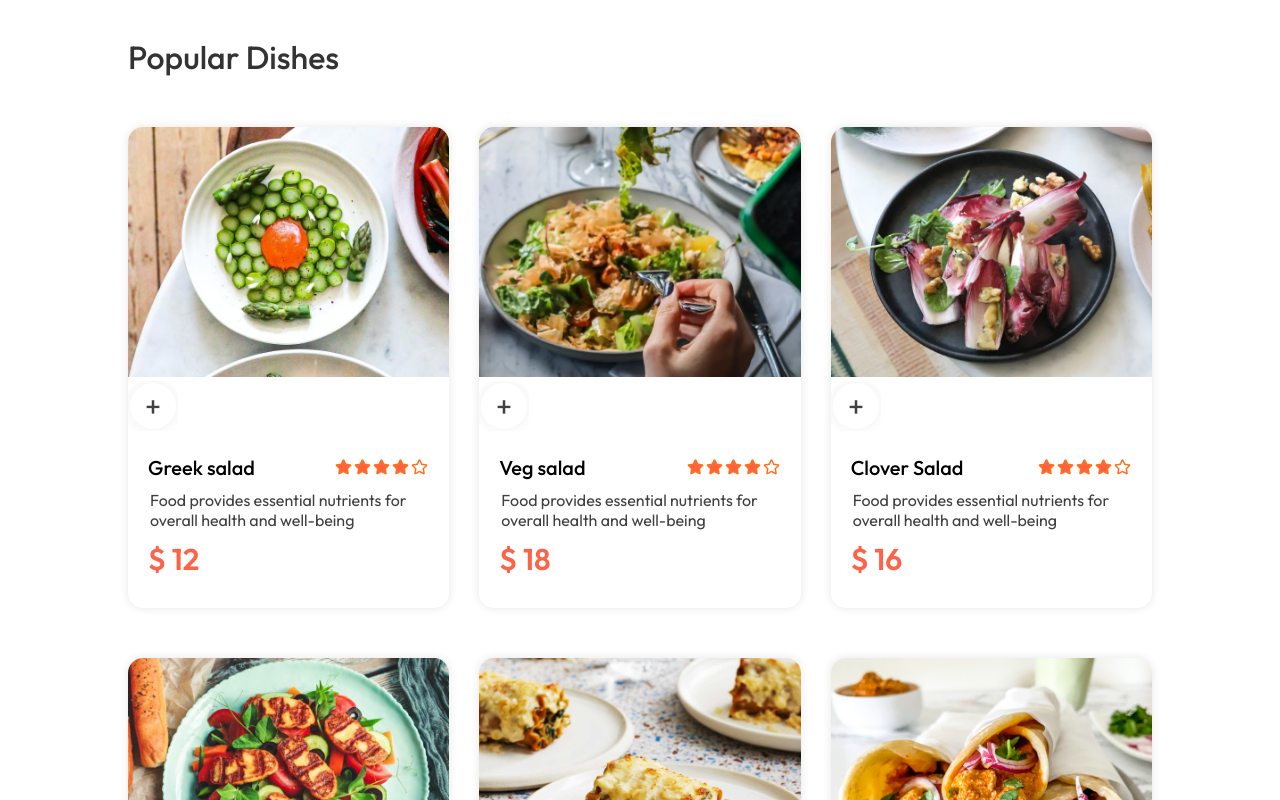
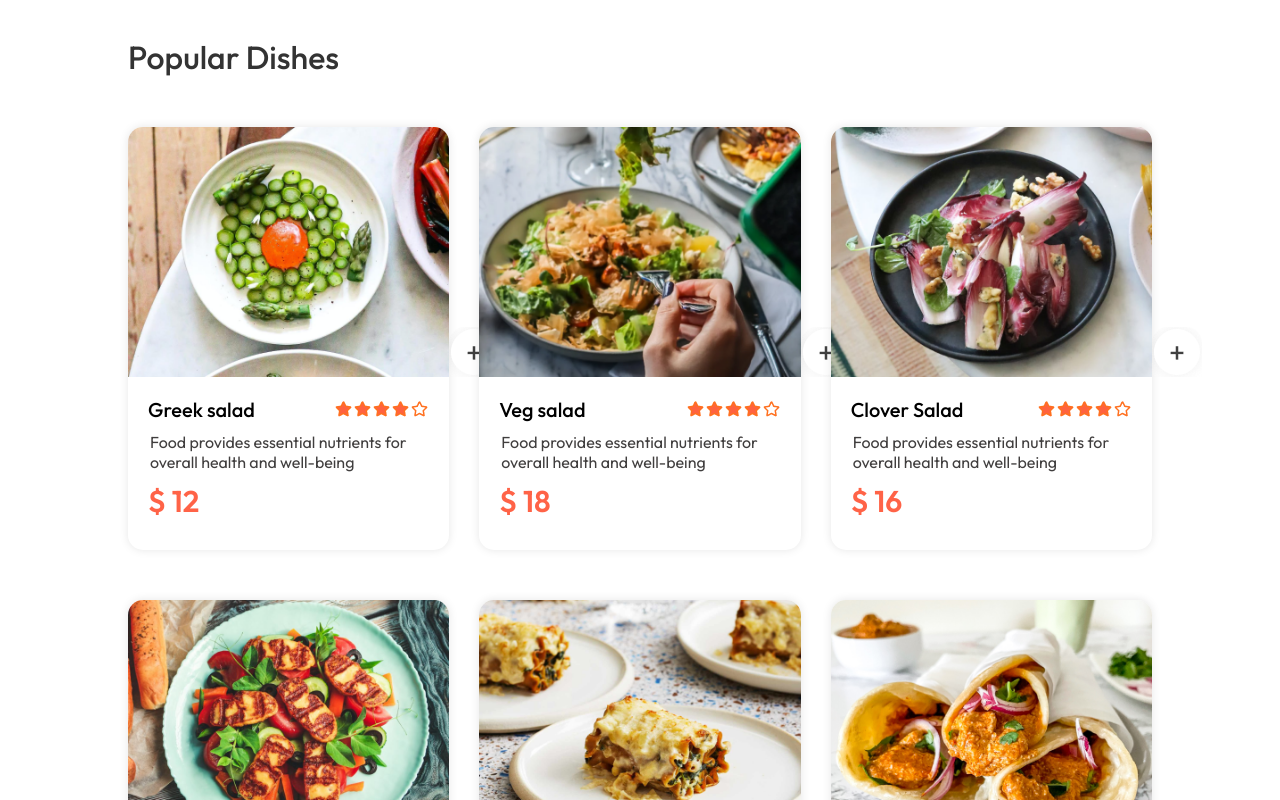
Before and after one commit to harshavardhan314/Food-del, a React (Vite) app in the folder quickeats/: page / in a window 1280 px wide. Shown: the part 940-1740 px from the top of the page. Built offline with nearby package versions, Linux system fonts and the light colour scheme.

Commit message:
added add icon

```diff
--- a/quickeats/src/components/Fooditem/Fooditem.css
+++ b/quickeats/src/components/Fooditem/Fooditem.css
@@ -53,3 +53,19 @@
 {
     transition: cubic-bezier(0.075, 0.82, 0.165, 1);
 }
+.increase-count
+{
+    display: flex;
+    gap: 10px;
+    margin: 10px;
+    align-items: center;
+}
+.increase-count p{
+    font-size: 20px;
+    font-weight: 600;
+}
+.food-img-container
+{
+    display: flex;
+    align-items: end;
+}
--- a/quickeats/src/components/Fooditem/Fooditem.jsx
+++ b/quickeats/src/components/Fooditem/Fooditem.jsx
@@ -11,10 +11,16 @@ const Fooditem = ({ id, name, image, price ,description}) => {
 
         <div className="food-img-container">
             <img src={image} alt={name} className="food-img" />
-            <div className="add-icon">
-              <img src={assets.add_icon_white} alt="" />
-            </div>
+            {
+              !count? <img src={assets.add_icon_white}  onClick={()=>setCount(prev=>prev+1)} alt="" />:
+              <div className="increase-count">
+              <img src={assets.remove_icon_red} onClick={()=>setCount(prev=>prev-1)}></img>
+                <p>{count}</p>
+                  <img src={assets.add_icon_green} onClick={()=>setCount(prev=>prev+1)}></img>
+              </div>
 
+            }
+            {console.log(count)}
         </div>
         <div className="food-details">
 
```
